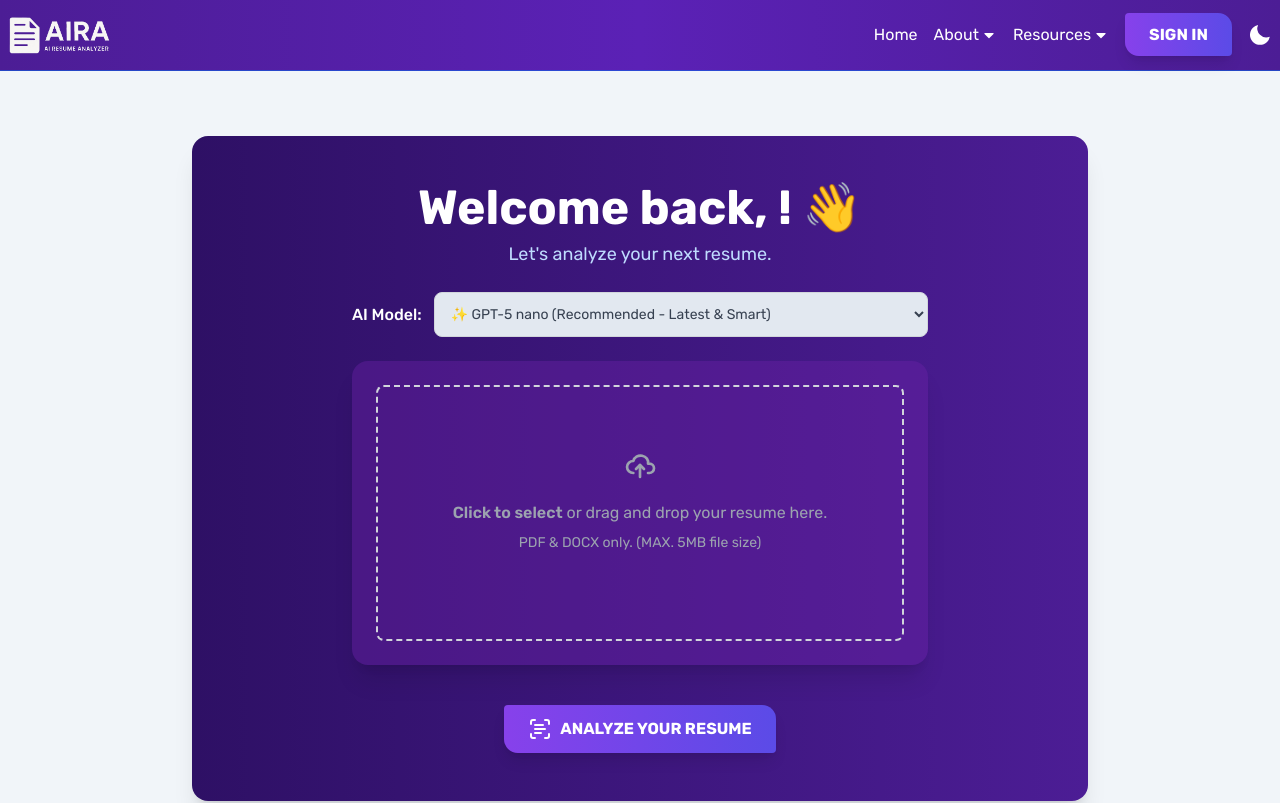
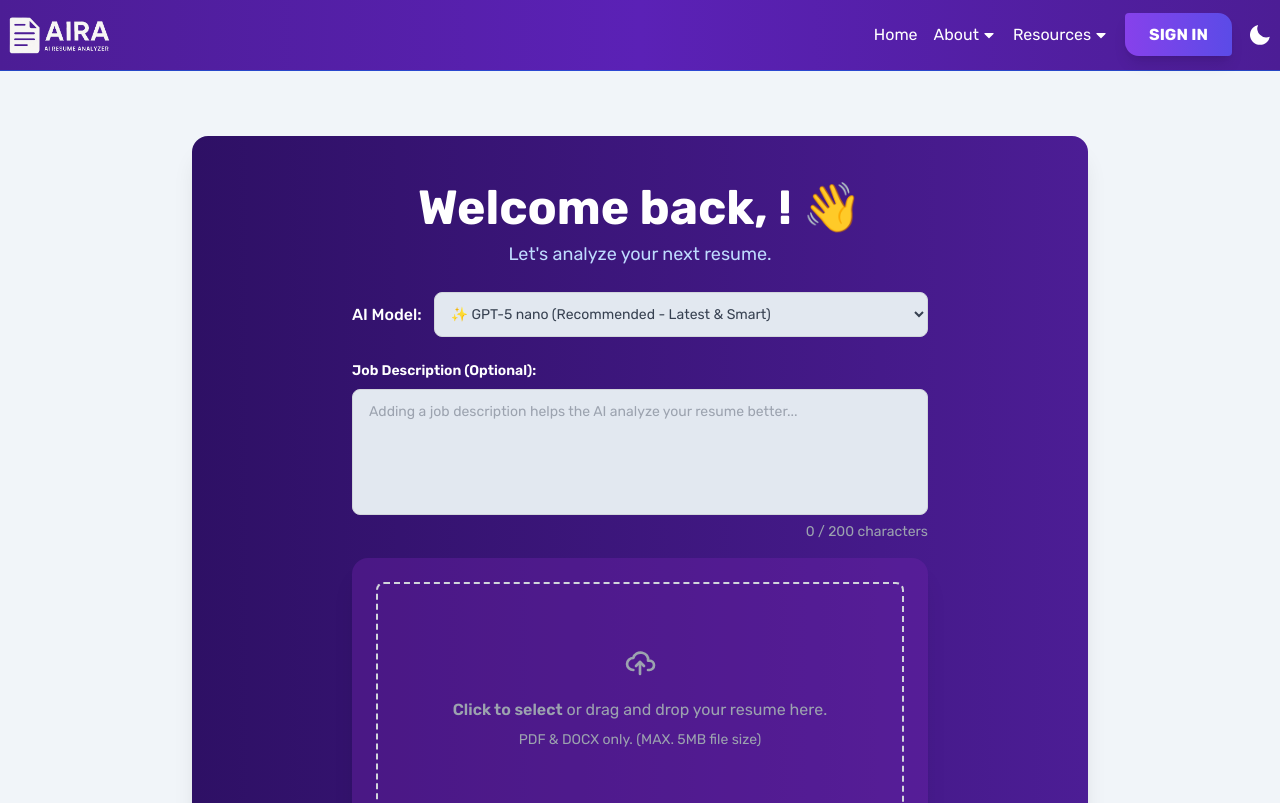
Before and after one commit to KawaiiMoe3/aira, a React (Vite) app: page /analyzer/upload-resume in a window 1280 px wide. Shown: the top 803 px of the page. Built offline with nearby package versions, Linux system fonts and the light colour scheme; no server answers; a web font is replaced by a local one.

Commit message:
Feat: Allow user to provide job description

```diff
--- a/src/components/Analyzer/Feedback.jsx
+++ b/src/components/Analyzer/Feedback.jsx
@@ -87,11 +87,25 @@ export default function Feedback() {
 
                 {/* Powered by AI Model */}
                 <div className="mt-2 text-center text-sm text-gray-600">
-                    Powered by <span className="font-semibold">{data.ai_model}</span>
+                    AI powered by <span className="font-semibold">{data.ai_model}</span>
                 </div>
 
-                {/* AI Feedback */}
+                {/* Contents */}
                 <div className="p-6 max-w-5xl mx-auto space-y-8">
+                    {/* Job desc */}
+                    <div className="bg-gradient-to-br from-indigo-50 to-white dark:from-slate-800 dark:to-slate-900 shadow-lg rounded-2xl p-6 relative">
+                        <h1 className="text-2xl font-bold text-indigo-700 flex items-center gap-2">
+                            💼 Job Description
+                        </h1>
+                        <p className="mt-4 text-gray-700 dark:text-gray-200 leading-relaxed whitespace-pre-wrap">
+                            {data.job_description}
+                        </p>
+                        <div className="absolute top-6 right-4 flex gap-3">
+                            <CopyButton textToCopy={data.job_description} />
+                        </div>
+                    </div>
+
+                    {/* AI Feedback */}
                     <div className="bg-gradient-to-br from-indigo-50 to-white dark:from-slate-800 dark:to-slate-900 shadow-lg rounded-2xl p-6 relative">
                         <h1 className="text-2xl font-bold text-indigo-700 flex items-center gap-2">
                             💡 AI Feedback & Suggestion
--- a/src/components/Analyzer/UploadResume.jsx
+++ b/src/components/Analyzer/UploadResume.jsx
@@ -20,8 +20,11 @@ export default function UploadResume() {
 
     const { user } = useAuth();
     const navigate = useNavigate();
+    const MAX_LENGTH = 200;
     const [selectedFile, setSelectedFile] = useState(null);
     const [selectedAiModel, setSelectedAiModel] = useState('gpt-5-nano');
+    const [jobDesc, setJobDesc] = useState('');
+    const [errMsg, setErrMsg] = useState('');
     const [previewURL, setPreviewURL] = useState('');
     const [dragActive, setDragActive] = useState(false);
     const [error, setError] = useState('');
@@ -84,20 +87,37 @@ export default function UploadResume() {
         }
     };
 
+    const handleJobDescChange = (e) => {
+        const value = e.target.value;
+        setJobDesc(value);
+
+        if (value.length <= MAX_LENGTH) {
+            setErrMsg('');
+        }
+    };
+
     const handleAnalyze = async () => {
         if (!selectedFile) {
             setError('Please select a resume to analyze.');
+            return;
+        } else if (jobDesc.length > MAX_LENGTH) {
+            setErrMsg(`Job description exceeded ${MAX_LENGTH} characters`)
             return;
         }
 
         setLoading(true);
         setShowLoadingModal(true);
         setError('');
+        setErrMsg('');
 
         try {
             const formData = new FormData();
             formData.append('resume', selectedFile);
             formData.append('ai_model', selectedAiModel);
+
+            if (jobDesc && jobDesc.trim() !== "") {
+                formData.append('job_description', jobDesc.trim());
+            }
 
             /** Demo ai feedback belike:
              * formData.append('ai_feedback', 'Your resume is well-structured, but you could improve your skills section by adding more action-oriented keywords.');
@@ -126,6 +146,7 @@ export default function UploadResume() {
             setShowLoadingModal(false);
             setSelectedFile(null);
             setPreviewURL('');
+            setJobDesc('');
 
             if (response.status === 200) {
                 const resumeId = response.data.id;
@@ -169,7 +190,7 @@ export default function UploadResume() {
                         <div className="mb-6 w-full max-w-xl flex flex-col sm:flex-row sm:items-center gap-3">
                             <label
                                 htmlFor="ai-model"
-                                className="text-white dark:text-gray-200 font-medium whitespace-nowrap"
+                                className="text-white font-medium whitespace-nowrap"
                             >
                                 AI Model:
                             </label>
@@ -180,7 +201,7 @@ export default function UploadResume() {
                                         bg-slate-200 dark:bg-slate-800
                                         text-gray-700 dark:text-gray-200
                                         text-sm p-3 focus:outline-none
-                                        focus:ring-2 focus:ring-violet-500"
+                                        focus:ring-2 focus:ring-violet-500 transition-all duration-200"
                                 value={selectedAiModel}
                                 onChange={(e) => setSelectedAiModel(e.target.value)}
                             >
@@ -196,8 +217,45 @@ export default function UploadResume() {
                             </select>
                         </div>
 
+                        {/* Job Description */}
+                        <div className="w-full max-w-xl">
+                            <label
+                                htmlFor="jobDescription"
+                                className="block text-sm font-semibold text-white mb-2"
+                            >
+                                Job Description (Optional):
+                            </label>
+                            <textarea
+                                name="job_description"
+                                id="jobDescription"
+                                rows="5"
+                                value={jobDesc}
+                                onChange={handleJobDescChange}
+                                className="w-full resize-none rounded-lg border border-gray-300 dark:border-gray-600
+                                        bg-slate-200 dark:bg-slate-800
+                                        px-4 py-3 text-sm text-gray-800 dark:text-gray-200
+                                        focus:outline-none focus:ring-2 focus:ring-violet-500
+                                        transition-all duration-200"
+                                placeholder="Adding a job description helps the AI analyze your resume better..."
+                            />
+                            <div className='flex flex-col sm:flex-row sm:justify-between sm:items-center'>
+                                {/* Error message */}
+                                <div className="text-left">
+                                    { errMsg && (
+                                        <span className="text-red-500 text-sm">{errMsg}</span>
+                                    )}
+                                </div>
+                                {/* Live character counter */}
+                                <div className="text-right text-xs sm:text-sm text-gray-400">
+                                    <span className={jobDesc.length > MAX_LENGTH ? 'text-red-500' : ''}>
+                                        {jobDesc.length}
+                                    </span> / {MAX_LENGTH} characters
+                                </div>
+                            </div>
+                        </div>
+
                         {/* Drag and Drop zone */}
-                        <div className="bg-purple-800 bg-opacity-40 rounded-2xl shadow-xl w-full max-w-xl p-6 text-center">
+                        <div className="mt-4 bg-purple-800 bg-opacity-40 rounded-2xl shadow-xl w-full max-w-xl p-6 text-center">
                             <div
                                 onDragOver={handleDragOver}
                                 onDragLeave={handleDragLeave}
```
